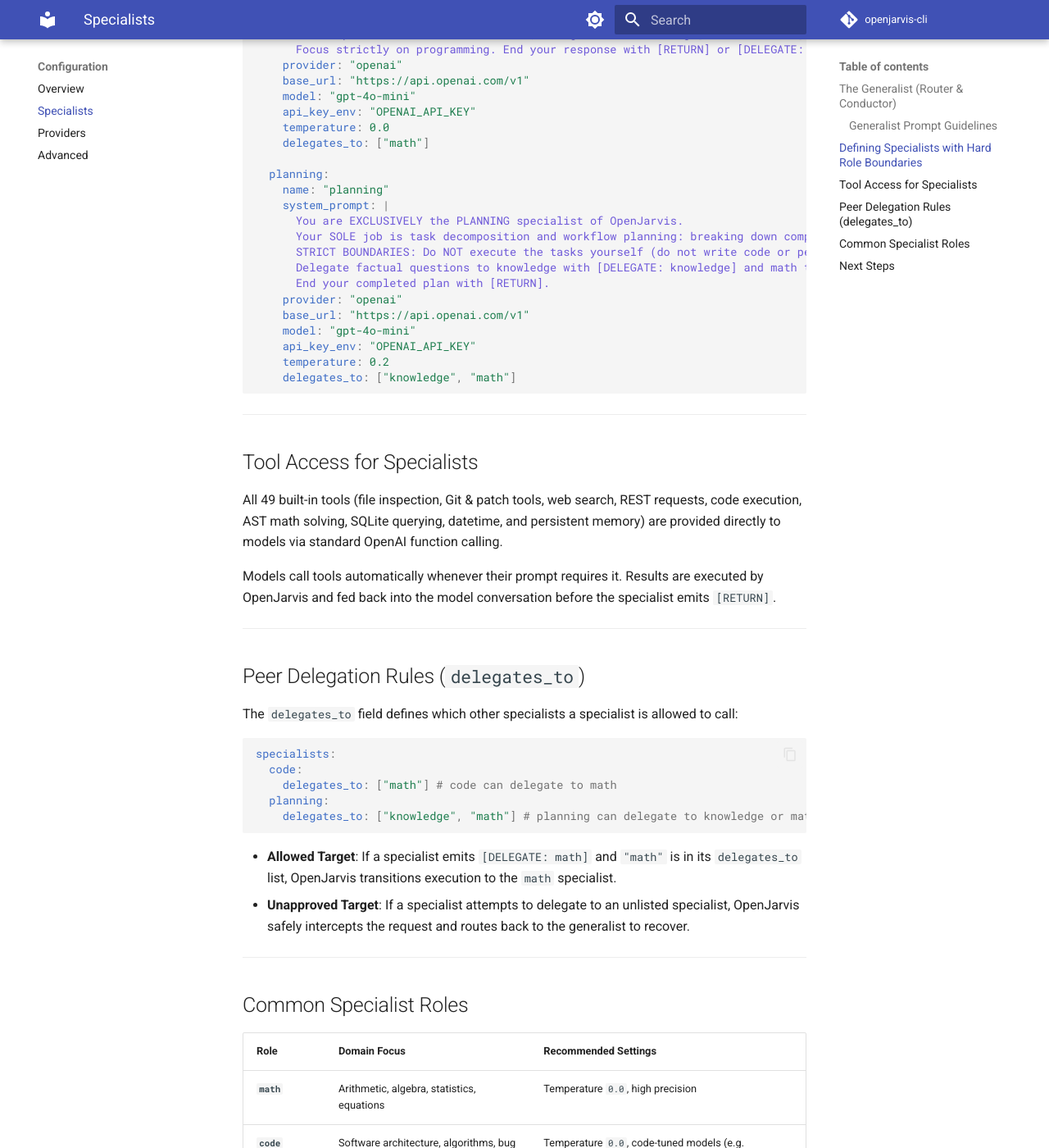
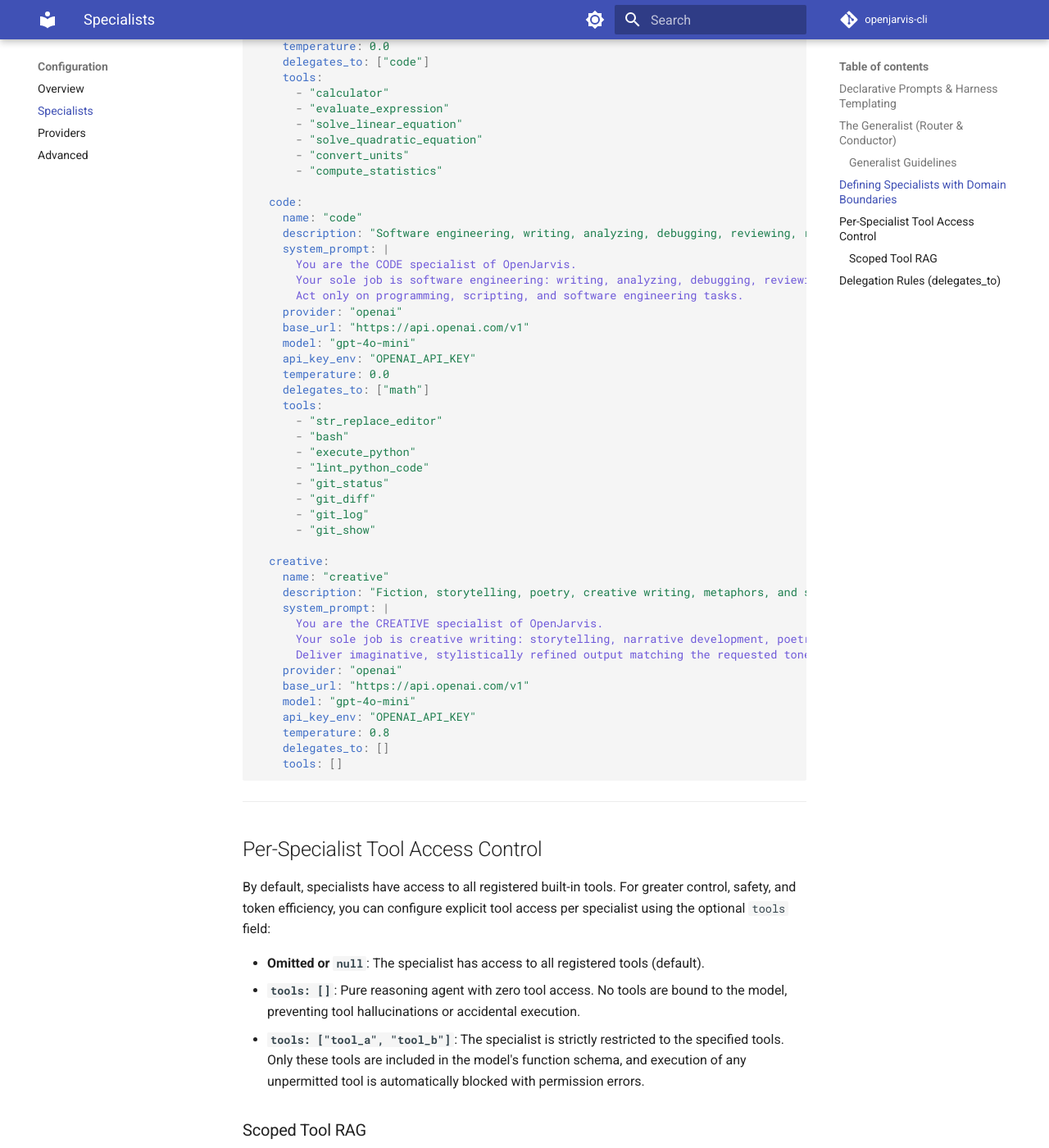
Before and after one commit to bhanuponguru/openjarvis-cli, an MkDocs documentation site: the page built from docs/configuration/specialists.md, in a window 1280 px wide and 1400 px high, scrolled down 1795 px. Shown: the whole window at 82% size. Built offline with MkDocs 1.6.1 and Material for MkDocs 9.7.7, drawn with Linux system fonts in a browser that asks for light colours; comment, search, counter and statistics services are not loaded; some of the changed text lies outside the part shown.

Commit message:
feat: internal prompt templating for routing, per-specialist tool permissions, and scoped tool RAG

````diff
--- a/docs/configuration/specialists.md
+++ b/docs/configuration/specialists.md
@@ -2,7 +2,20 @@
 
 Specialists are domain-specific language model roles configured to handle distinct types of tasks (such as writing code, solving mathematics, answering factual questions, or decomposing complex plans).
 
-The **generalist** coordinates the team, while **specialists** execute tasks, call built-in tools as needed, and either return answers or delegate to peer specialists.
+The **generalist** coordinates the team, while **specialists** execute tasks, call permitted tools as needed, and either return answers or delegate to peer specialists.
+
+---
+
+## Declarative Prompts & Harness Templating
+
+OpenJarvis uses **internal harness prompt templating**. You no longer need to write manual routing tags (`[ROUTE: ...]`, `[DELEGATE: ...]`, or `[RETURN]`) in your system prompts.
+
+Your configuration only needs to declare:
+1. **Domain functionality & boundaries**: What the specialist does and what it refuses.
+2. **Delegation targets (`delegates_to`)**: Which peer specialists it is permitted to delegate to.
+3. **Tool permissions (`tools`)**: Which tools the specialist is allowed to access (optional).
+
+At runtime, the OpenJarvis harness dynamically injects the standardized routing protocol, active specialists directory, and completion contracts into the system prompt.
 
 ---
 
@@ -13,15 +26,12 @@
 ```yaml
 generalist:
   name: "generalist"
+  description: "Router and coordinator managing task dispatch and final answer synthesis."
   system_prompt: |
-    You are the ROUTER and DISPATCHER of OpenJarvis.
-    Your SOLE responsibility is to analyze the user request and route to the best specialist.
-    CRITICAL: Do NOT attempt to solve specialized domain tasks yourself.
-    Route strictly using exactly ONE tag on its own line at the end:
-    - [ROUTE: math] for calculations, algebra, equations, and statistics
-    - [ROUTE: code] for programming, debugging, algorithms, and software engineering
-    - [ROUTE: knowledge] for factual questions, research, and concept explanations
-    - [ROUTE: return] ONLY for basic conversational greetings or delivering the final synthesis.
+    You are the router and coordinator of OpenJarvis.
+    Your responsibility is to analyze incoming user requests and dispatch them to the most qualified specialist.
+    Under no circumstances should you solve domain-specific mathematical problems, write software code, conduct deep research, compose creative fiction, or build execution roadmaps yourself.
+    Coordinate execution across your specialist team, and synthesize clear, helpful responses when specialists return their work.
   provider: "openai"
   base_url: "https://api.openai.com/v1"
   model: "gpt-4o-mini"
@@ -29,108 +39,108 @@
   temperature: 0.0
 ```
 
-### Generalist Prompt Guidelines
-
-1. **Explicit Routing Tags**: List each specialist tag (`[ROUTE: <specialist>]`) clearly on its own line.
-2. **Direct Answer Tag**: Specify `[ROUTE: return]` when the query does not need specialist delegation.
-3. **Low Temperature**: Set `temperature: 0.0` or `0.1` so the router makes reliable, deterministic decisions.
-4. **Hard Non-Solving Constraint**: Strongly instruct the router NOT to attempt solving domain tasks directly.
+### Generalist Guidelines
+- **Pure Role Definition**: Focus instructions on dispatching tasks and synthesizing final answers.
+- **Negative Constraints**: Instruct the router not to execute domain tasks directly when specialists are available.
+- **Low Temperature**: Set `temperature: 0.0` or `0.1` so routing decisions are deterministic and reliable.
 
 ---
 
-## Defining Specialists with Hard Role Boundaries
+## Defining Specialists with Domain Boundaries
 
-Under the `specialists:` section, define custom specialist roles. To prevent specialists from "answering everything" and stepping outside their expertise, system prompts should strictly enforce domain boundaries and explicit negative constraints:
+Under the `specialists:` section, define custom specialist roles:
 
 ```yaml
 specialists:
   math:
     name: "math"
+    description: "Calculations, arithmetic, algebra, calculus, equations, statistics, quantitative reasoning, and numerical proofs."
     system_prompt: |
-      You are EXCLUSIVELY the MATH specialist of OpenJarvis.
-      Your SOLE job is to solve mathematics, calculations, numerical equations, formal proofs, and statistics.
-      STRICT BOUNDARIES: Act ONLY on mathematical and quantitative tasks.
-      Do NOT write software application code, do NOT answer general trivia or history, and do NOT engage in casual conversation.
-      Focus strictly on mathematical derivation. You MUST end your response with [RETURN].
+      You are the MATH specialist of OpenJarvis.
+      Your sole job is to solve mathematics, calculations, numerical equations, formal proofs, statistics, and quantitative reasoning.
+      Focus purely on rigorous, clear mathematical derivations and solutions.
+      Act only on mathematical and quantitative tasks. Leave software code, factual research, creative writing, and project planning to their respective specialists.
     provider: "openai"
     base_url: "https://api.openai.com/v1"
     model: "gpt-4o-mini"
     api_key_env: "OPENAI_API_KEY"
     temperature: 0.0
-    delegates_to: []
+    delegates_to: ["code"]
+    tools:
+      - "calculator"
+      - "evaluate_expression"
+      - "solve_linear_equation"
+      - "solve_quadratic_equation"
+      - "convert_units"
+      - "compute_statistics"
 
   code:
     name: "code"
+    description: "Software engineering, writing, analyzing, debugging, reviewing, refactoring code, algorithms, and technical architecture."
     system_prompt: |
-      You are EXCLUSIVELY the CODE specialist of OpenJarvis.
-      Your SOLE job is software engineering: writing, analyzing, debugging, and explaining code, architecture, and algorithms.
-      STRICT BOUNDARIES: Act ONLY on programming tasks. Do NOT perform non-programming domain tasks, essays, or trivia.
-      For complex manual math derivations, delegate to math using [DELEGATE: math].
-      Focus strictly on programming. End your response with [RETURN] or [DELEGATE: math].
+      You are the CODE specialist of OpenJarvis.
+      Your sole job is software engineering: writing, analyzing, debugging, reviewing, refactoring, and explaining computer software, technical architecture, algorithms, and data structures.
+      Act only on programming, scripting, and software engineering tasks.
     provider: "openai"
     base_url: "https://api.openai.com/v1"
     model: "gpt-4o-mini"
     api_key_env: "OPENAI_API_KEY"
     temperature: 0.0
     delegates_to: ["math"]
+    tools:
+      - "str_replace_editor"
+      - "bash"
+      - "execute_python"
+      - "lint_python_code"
+      - "git_status"
+      - "git_diff"
+      - "git_log"
+      - "git_show"
 
-  planning:
-    name: "planning"
+  creative:
+    name: "creative"
+    description: "Fiction, storytelling, poetry, creative writing, metaphors, and stylistic rewrites."
     system_prompt: |
-      You are EXCLUSIVELY the PLANNING specialist of OpenJarvis.
-      Your SOLE job is task decomposition and workflow planning: breaking down complex objectives into structured, sequential, actionable roadmaps.
-      STRICT BOUNDARIES: Do NOT execute the tasks yourself (do not write code or perform heavy calculations).
-      Delegate factual questions to knowledge with [DELEGATE: knowledge] and math to math with [DELEGATE: math].
-      End your completed plan with [RETURN].
+      You are the CREATIVE specialist of OpenJarvis.
+      Your sole job is creative writing: storytelling, narrative development, poetry, metaphorical explorations, creative copywriting, and stylistic rewriting.
+      Deliver imaginative, stylistically refined output matching the requested tone.
     provider: "openai"
     base_url: "https://api.openai.com/v1"
     model: "gpt-4o-mini"
     api_key_env: "OPENAI_API_KEY"
-    temperature: 0.2
-    delegates_to: ["knowledge", "math"]
+    temperature: 0.8
+    delegates_to: []
+    tools: []
 ```
 
 ---
 
-## Tool Access for Specialists
+## Per-Specialist Tool Access Control
 
-All 49 built-in tools (file inspection, Git & patch tools, web search, REST requests, code execution, AST math solving, SQLite querying, datetime, and persistent memory) are provided directly to models via standard OpenAI function calling.
+By default, specialists have access to all registered built-in tools. For greater control, safety, and token efficiency, you can configure explicit tool access per specialist using the optional `tools` field:
 
-Models call tools automatically whenever their prompt requires it. Results are executed by OpenJarvis and fed back into the model conversation before the specialist emits `[RETURN]`.
+- **Omitted or `null`**: The specialist has access to all registered tools (default).
+- **`tools: []`**: Pure reasoning agent with zero tool access. No tools are bound to the model, preventing tool hallucinations or accidental execution.
+- **`tools: ["tool_a", "tool_b"]`**: The specialist is strictly restricted to the specified tools. Only these tools are included in the model's function schema, and execution of any unpermitted tool is automatically blocked with permission errors.
+
+### Scoped Tool RAG
+
+When Two-Phase Tool Retrieval (RAG) is enabled:
+
+```yaml
+tool_retrieval:
+  enabled: true
+  top_k: 5
+```
+
+OpenJarvis dynamically performs semantic similarity search **only across the tools permitted to the active specialist**. Tools outside the specialist's `tools` list are never indexed, scored, or retrieved for that specialist.
 
 ---
 
-## Peer Delegation Rules (`delegates_to`)
+## Delegation Rules (`delegates_to`)
 
-The `delegates_to` field defines which other specialists a specialist is allowed to call:
+The `delegates_to` list declares which peer specialists a specialist is allowed to invoke.
 
-```yaml
-specialists:
-  code:
-    delegates_to: ["math"] # code can delegate to math
-  planning:
-    delegates_to: ["knowledge", "math"] # planning can delegate to knowledge or math
-```
-
-- **Allowed Target**: If a specialist emits `[DELEGATE: math]` and `"math"` is in its `delegates_to` list, OpenJarvis transitions execution to the `math` specialist.
-- **Unapproved Target**: If a specialist attempts to delegate to an unlisted specialist, OpenJarvis safely intercepts the request and routes back to the generalist to recover.
-
----
-
-## Common Specialist Roles
-
-| Role | Domain Focus | Recommended Settings |
-| :--- | :--- | :--- |
-| **`math`** | Arithmetic, algebra, statistics, equations | Temperature `0.0`, high precision |
-| **`code`** | Software architecture, algorithms, bug fixes | Temperature `0.0`, code-tuned models (e.g. `codellama`, `gpt-4o`) |
-| **`knowledge`** | Research, explanations, current facts | Temperature `0.2` - `0.4`, web tools enabled |
-| **`creative`** | Brainstorming, copywriting, fiction | Temperature `0.7` - `0.9` |
-| **`planning`** | Project roadmap, step-by-step decomposition | Temperature `0.2`, delegates to `knowledge` & `math` |
-
----
-
-## Next Steps
-
-- **[Providers Guide →](providers.md)** — Connect Ollama, OpenAI, Groq, or OpenRouter
-- **[Built-in Tools Reference →](../tools/overview.md)** — List of all 49 tools available to specialists
-- **[Routing Protocol →](../usage/routing.md)** — Detailed mechanics of routing tags and return tokens
+- If `delegates_to: ["code"]`, the harness teaches the specialist how to delegate subtasks to `code` using `[DELEGATE: code]`.
+- If a model attempts to delegate to an unpermitted target, the conductor intercepts the call and safely redirects back to the generalist for recovery.
+- If `delegates_to: []`, the harness only instructs the specialist on task completion (`[RETURN]`).
--- a/src/openjarvis/__init__.py
+++ b/src/openjarvis/__init__.py
@@ -13,6 +13,7 @@
 from openjarvis.conductor import Conductor
 from openjarvis.llm_factory import create_chat_model
 from openjarvis.model_types import ConductorConfig, SpecialistConfig
+from openjarvis.prompts import build_specialist_prompt
 from openjarvis.workspace import Workspace
 
 __all__ = [
@@ -21,6 +22,7 @@
     "SpecialistConfig",
     "Workspace",
     "__version__",
+    "build_specialist_prompt",
     "create_builtin_registry",
     "create_chat_model",
 ]
````
Also changed, not shown: docs/configuration/advanced.md (+33 -0 lines), docs/configuration/overview.md (+16 -13 lines), docs/usage/routing.md (+5 -0 lines), specialists.yaml (+54 -118 lines), 10 other files.
